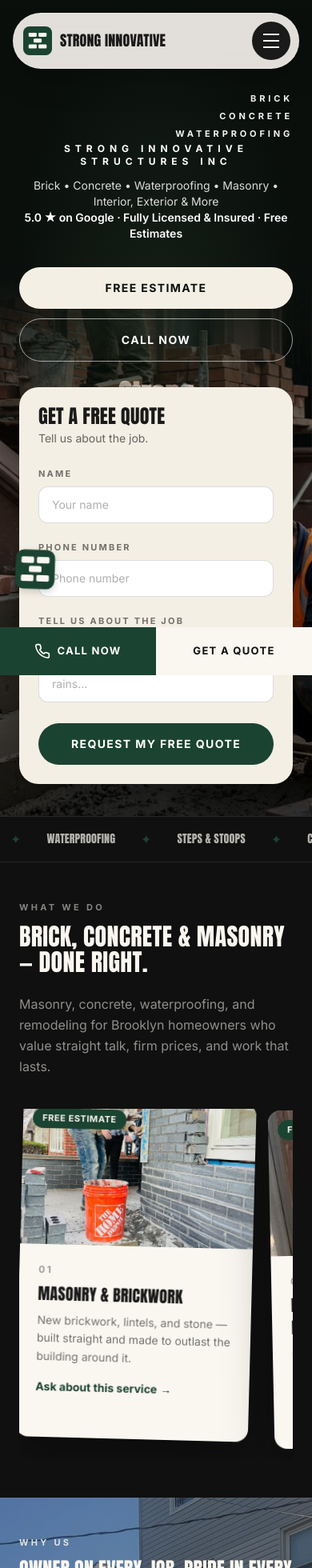
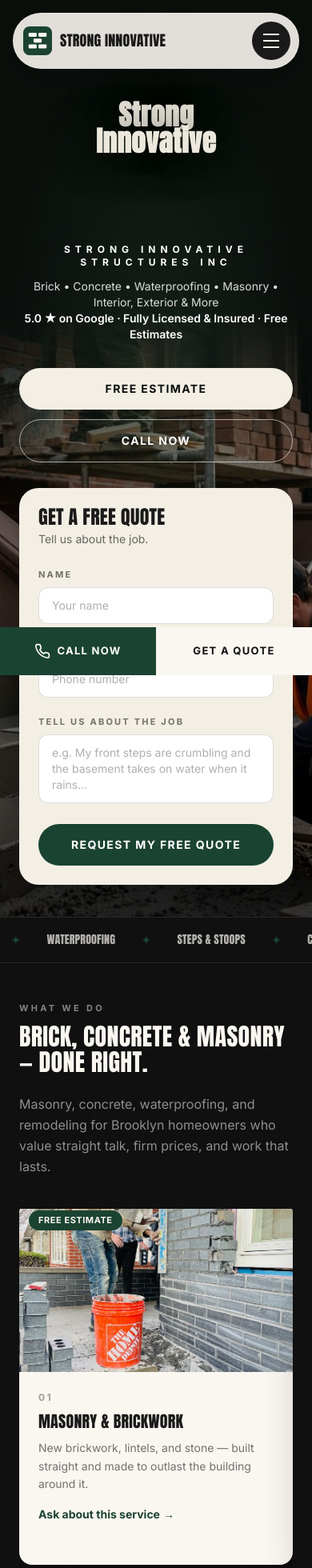
Before and after one commit to yakusee5555-cmd/sis-construction-demo, a React (Vite) app: page / in a window 390 px wide. Shown: the top 1960 px of the page at 80% size. Built offline with nearby package versions, Linux system fonts and the light colour scheme.

Commit message:
Mobile pass: 1-card services carousel with numbered pagination, badge hidden on mobile, hero wordmark zone fixed

```diff
--- a/src/components/DecorBits.tsx
+++ b/src/components/DecorBits.tsx
@@ -4,7 +4,7 @@
 export function StickyBadge() {
   return (
     <div
-      className="pointer-events-none fixed bottom-24 left-4 z-50 md:bottom-8 md:left-8"
+      className="pointer-events-none fixed bottom-24 left-4 z-50 hidden md:block md:bottom-8 md:left-8"
       aria-hidden="true"
     >
       <svg viewBox="0 0 64 64" className="badge-bob h-14 w-14 drop-shadow-lg md:h-16 md:w-16">
--- a/src/components/Hero.tsx
+++ b/src/components/Hero.tsx
@@ -8,7 +8,7 @@
       {/* BACK LAYER — atmosphere + giant wordmark */}
       <div className="absolute inset-0">
         <div className="absolute inset-0 bg-[radial-gradient(ellipse_at_center,#18261c_0%,#0b100d_70%)]" />
-        <div className="absolute inset-0 flex items-center justify-center px-4">
+        <div className="absolute inset-0 flex items-start justify-center px-4 pt-[15vh] md:items-center md:pt-0">
           <h1 className="text-center font-display font-black text-[#f4efe4] leading-[0.95] tracking-tight select-none text-[clamp(2.2rem,9vw,11rem)] [text-shadow:0_2px_60px_rgba(0,0,0,0.65)]">
             Strong
             <br />
@@ -33,8 +33,8 @@
       </div>
 
       {/* CONTENT */}
-      <div className="relative z-20 flex flex-1 flex-col justify-between px-6 md:px-12 pt-28 pb-10">
-        <div className="hero-fade flex justify-end" style={{ animationDelay: "0.9s" }}>
+      <div className="relative z-20 flex flex-1 flex-col justify-end px-6 pb-10 pt-[36vh] md:justify-between md:px-12 md:pt-28">
+        <div className="hero-fade hidden justify-end md:flex" style={{ animationDelay: "0.9s" }}>
           <p className="text-right text-[11px] md:text-xs font-bold tracking-[0.35em] text-white/95 leading-loose">
             BRICK
             <br />
--- a/src/components/Showcase.tsx
+++ b/src/components/Showcase.tsx
@@ -4,7 +4,27 @@
 /* ---------- Section 2: stacked headline + floating cards (like "Homes. Loans. Agents. Tours.") ---------- */
 export function Stacked() {
   const floats = ["floaty", "floaty-2", "floaty-3"];
-  const tilts = ["rotate-[1.5deg]", "rotate-[-1.2deg]", "rotate-[1deg]", "rotate-[-1.5deg]", "rotate-[1.2deg]", "rotate-[-1deg]"];
+  const tilts = ["md:rotate-[1.5deg]", "md:rotate-[-1.2deg]", "md:rotate-[1deg]", "md:rotate-[-1.5deg]", "md:rotate-[1.2deg]", "md:rotate-[-1deg]"];
+  const trackRef = useRef<HTMLDivElement>(null);
+  const [active, setActive] = useState(0);
+  const count = SERVICE_CARDS.length;
+
+  const onScroll = () => {
+    const el = trackRef.current;
+    if (!el || el.clientWidth === 0) return;
+    const max = el.scrollWidth - el.clientWidth;
+    if (max <= 0) return;
+    setActive(Math.round((el.scrollLeft / max) * (count - 1)));
+  };
+
+  const goTo = (i: number) => {
+    const el = trackRef.current;
+    if (!el) return;
+    const child = el.children[i] as HTMLElement | undefined;
+    if (child) child.scrollIntoView({ behavior: "smooth", inline: "center", block: "nearest" });
+    setActive(i);
+  };
+
   return (
     <section id="services" className="relative overflow-hidden bg-ink py-12 md:py-32">
       <div className="mx-auto max-w-7xl px-6 md:px-12">
@@ -21,11 +41,15 @@
           </p>
         </div>
 
-        <div className="mt-10 flex snap-x snap-mandatory gap-6 overflow-x-auto pb-4 md:mt-14 md:grid md:snap-none md:grid-cols-2 md:overflow-visible md:pb-0 lg:grid-cols-4">
+        <div
+          ref={trackRef}
+          onScroll={onScroll}
+          className="mt-10 flex snap-x snap-mandatory gap-6 overflow-x-auto pb-4 [scrollbar-width:none] [&::-webkit-scrollbar]:hidden md:mt-14 md:grid md:snap-none md:grid-cols-2 md:overflow-visible md:pb-0 lg:grid-cols-4"
+        >
           {SERVICE_CARDS.map((c, i) => (
             <article
               key={c.title}
-              className={`reveal ${floats[i % 3]} ${tilts[i % 6]} min-w-[85%] snap-center overflow-hidden rounded-2xl bg-cream sm:min-w-[55%] md:min-w-0 shadow-[0_20px_60px_rgba(0,0,0,0.35)] transition-transform duration-500 hover:rotate-0`}
+              className={`reveal ${floats[i % 3]} ${tilts[i % 6]} min-w-full snap-center overflow-hidden rounded-2xl bg-cream md:min-w-0 shadow-[0_20px_60px_rgba(0,0,0,0.35)] transition-transform duration-500 md:hover:rotate-0`}
               style={{ transitionDelay: `${(i % 3) * 90}ms` }}
             >
               <div className="relative aspect-[16/10] overflow-hidden">
@@ -54,6 +78,26 @@
                 </a>
               </div>
             </article>
+          ))}
+        </div>
+
+        {/* Mobile pagination — numbered, tap to jump (one card at a time) */}
+        <div className="mt-2 flex items-center justify-center gap-2 md:hidden">
+          {SERVICE_CARDS.map((c, i) => (
+            <button
+              key={c.title}
+              type="button"
+              onClick={() => goTo(i)}
+              aria-label={`Go to service ${i + 1}: ${c.title}`}
+              aria-current={active === i ? "true" : undefined}
+              className={`flex h-10 w-10 items-center justify-center rounded-full font-display text-sm transition-colors ${
+                active === i
+                  ? "bg-forest text-cream"
+                  : "bg-cream/15 text-cream/70 hover:bg-cream/25"
+              }`}
+            >
+              {i + 1}
+            </button>
           ))}
         </div>
       </div>
```
